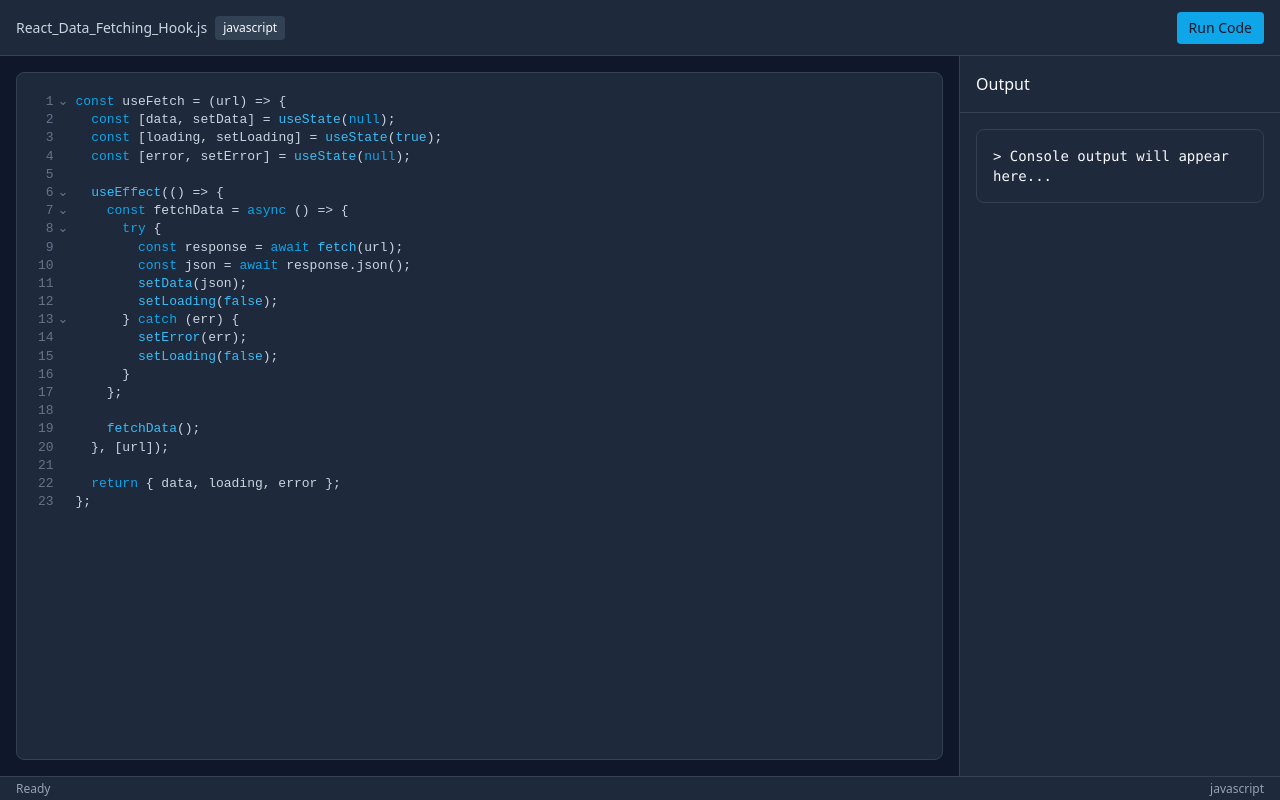
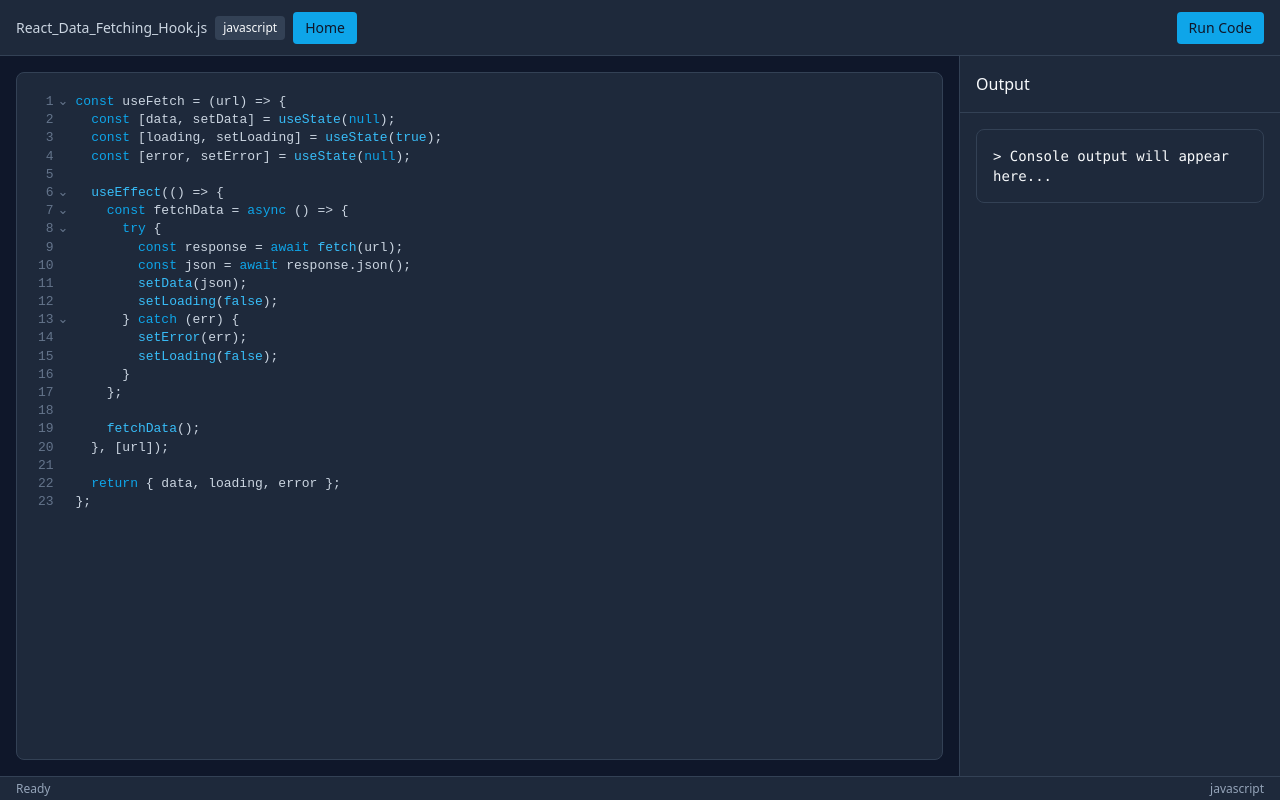
Before and after one commit to Ilia01/Snippet_Hub, a React (Vite) app: page /editor/1 in a window 1280 px wide. Built offline with nearby package versions, Linux system fonts and the light colour scheme.

Commit message:
Add navigate back home

```diff
--- a/src/components/editor/EditorHeader.jsx
+++ b/src/components/editor/EditorHeader.jsx
@@ -1,7 +1,11 @@
+import { useNavigate } from 'react-router-dom';
 import { Button } from '../ui/Button';
 import { Text } from '../ui/Typography';
 
 export function EditorHeader({ fileName, language, onRun }) {
+  const navigate = useNavigate();
+
+
   return (
     <div className="flex h-14 items-center justify-between border-b border-neutral-200 bg-neutral-100 px-4">
       <div className="flex items-center gap-2">
@@ -11,6 +15,9 @@ export function EditorHeader({ fileName, language, onRun }) {
         <Text variant='default' className="rounded bg-neutral-200 px-2 py-1 text-xs">
           {language}
         </Text>
+        <Button variant="primary" size="sm" onClick={() => navigate('/')}>
+          Home
+        </Button>
       </div>
       <Button
         variant="primary"
```
